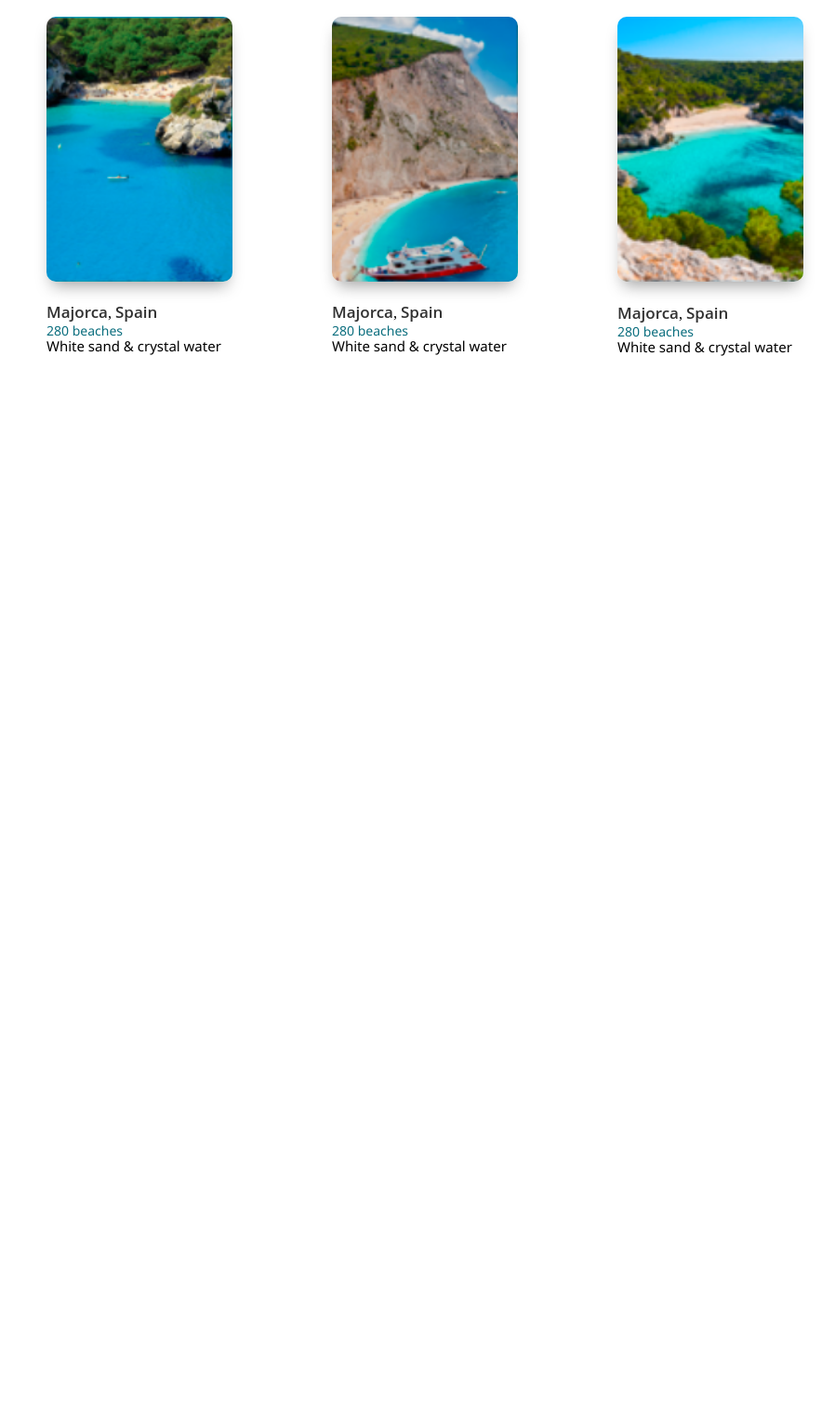
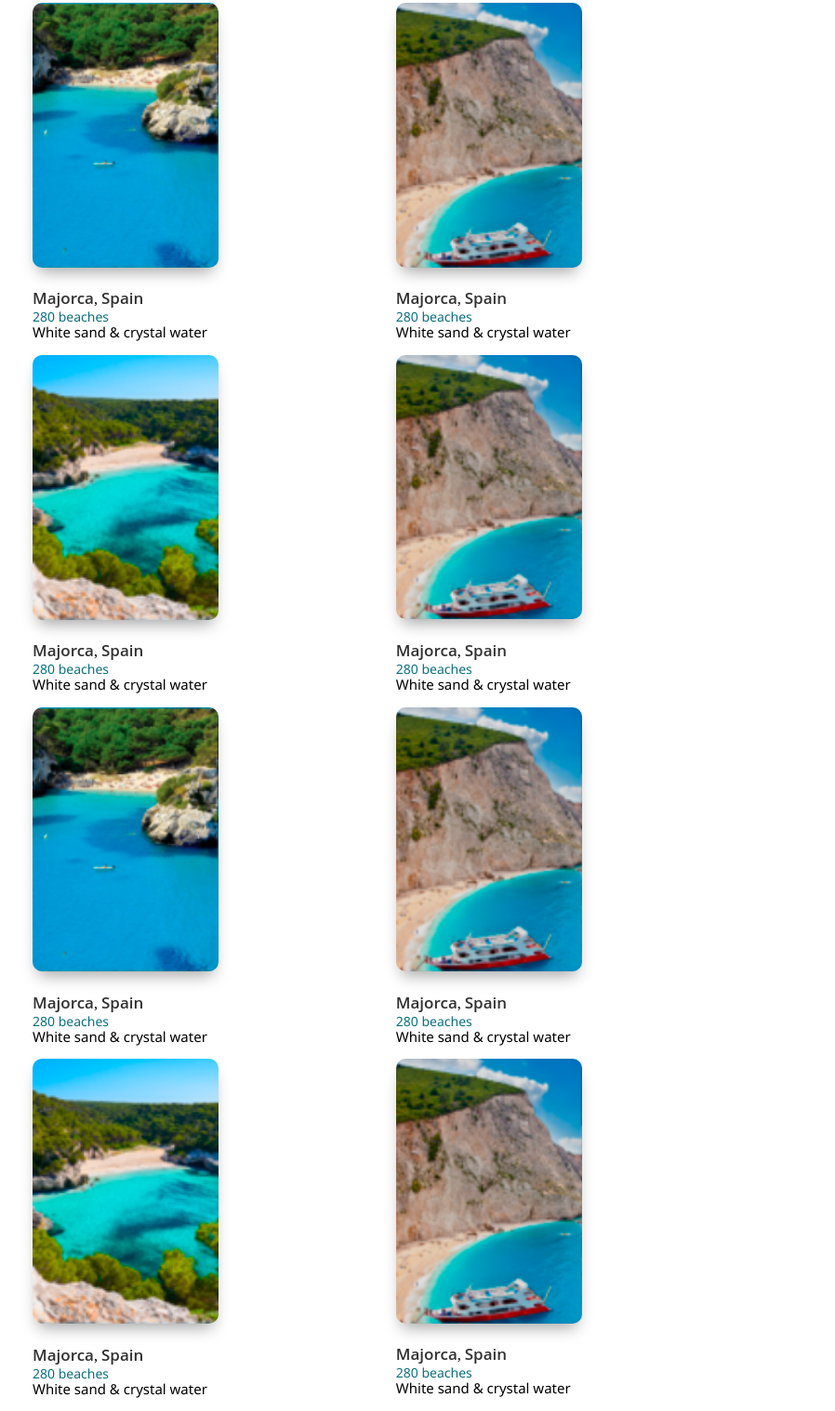
Before and after one commit to zin4ik/BS_main, a plain HTML site: page index.html in a window 1280 px wide. Shown: the part 1497-3015 px from the top of the page at 93% size, without its empty margins (183-1081 px from the left). Before the commit the page ends 1909 px from the top, so only its background shows below. Drawn offline with nearby package versions, Linux system fonts and the light colour scheme.

Commit message:
add gallery

```diff
--- a/index.html
+++ b/index.html
@@ -420,6 +420,111 @@
   </div>
   <!-- /gallery-item -->
 
+  <!-- ======= 4 block====== -->
+  <div class="gallery-item">
+    <div class="gallery-item_block-img" >
+      <img src="/img/gallery2.png" alt="2" class="galery-item-img">
+    </div>
+   <ul class="gallery_descr-list">
+     <li class ="gallery_descr-item">
+       <span class="gallery_descr-sity">Majorca</span>,
+      <span class="gallery_descr-country">Spain</span>
+    </li>
+     <li class ="gallery_descr-item_day">
+       <span class="gallery_descr-days">280</span>
+       beaches</li>
+     <li class ="gallery_descr-item_natur">
+       <span class="gallery-descr-natur">White sand &
+      crystal water</span></li>
+   </ul>
+
+  </div>
+  <!-- /gallery-item -->
+
+  <!-- ======= 5 block====== -->
+  <div class="gallery-item">
+    <div class="gallery-item_block-img" >
+      <img src="/img/gallery1.png" alt="1" class="galery-item-img">
+    </div>
+   <ul class="gallery_descr-list">
+     <li class ="gallery_descr-item">
+       <span class="gallery_descr-sity">Majorca</span>,
+      <span class="gallery_descr-country">Spain</span>
+    </li>
+     <li class ="gallery_descr-item_day">
+       <span class="gallery_descr-days">280</span>
+       beaches</li>
+     <li class ="gallery_descr-item_natur">
+       <span class="gallery-descr-natur">White sand &
+      crystal water</span></li>
+   </ul>
+
+  </div>
+  <!-- /gallery-item -->
+
+  <!-- ======= 6 block====== -->
+  <div class="gallery-item">
+    <div class="gallery-item_block-img" >
+      <img src="/img/gallery2.png" alt="2" class="galery-item-img">
+    </div>
+   <ul class="gallery_descr-list">
+     <li class ="gallery_descr-item">
+       <span class="gallery_descr-sity">Majorca</span>,
+      <span class="gallery_descr-country">Spain</span>
+    </li>
+     <li class ="gallery_descr-item_day">
+       <span class="gallery_descr-days">280</span>
+       beaches</li>
+     <li class ="gallery_descr-item_natur">
+       <span class="gallery-descr-natur">White sand &
+      crystal water</span></li>
+   </ul>
+
+  </div>
+  <!-- /gallery-item -->
+  <!-- ======= 7 block====== -->
+  <div class="gallery-item">
+    <div class="gallery-item_block-img" >
+      <img src="/img/gallery3.png" alt="3" class="galery-item-img">
+    </div>
+   <ul class="gallery_descr-list">
+     <li class ="gallery_descr-item">
+       <span class="gallery_descr-sity">Majorca</span>,
+      <span class="gallery_descr-country">Spain</span>
+    </li>
+     <li class ="gallery_descr-item_day">
+       <span class="gallery_descr-days">280</span>
+       beaches</li>
+     <li class ="gallery_descr-item_natur">
+       <span class="gallery-descr-natur">White sand &
+      crystal water</span></li>
+   </ul>
+
+  </div>
+  <!-- /gallery-item -->
+
+  <!-- ======= 8 block====== -->
+  <div class="gallery-item">
+    <div class="gallery-item_block-img" >
+      <img src="/img/gallery2.png" alt="2" class="galery-item-img">
+    </div>
+   <ul class="gallery_descr-list">
+     <li class ="gallery_descr-item">
+       <span class="gallery_descr-sity">Majorca</span>,
+      <span class="gallery_descr-country">Spain</span>
+    </li>
+     <li class ="gallery_descr-item_day">
+       <span class="gallery_descr-days">280</span>
+       beaches</li>
+     <li class ="gallery_descr-item_natur">
+       <span class="gallery-descr-natur">White sand &
+      crystal water</span></li>
+   </ul>
+
+  </div>
+  <!-- /gallery-item -->
+
+
 </div>
 <!-- /.filters-block -->
 
--- a/scss/main.scss
+++ b/scss/main.scss
@@ -179,16 +179,17 @@ body {
   font-weight: 400;
 }
 ////Popular destinations
-.gallery-block{
+.gallery-block {
+  width: 70%;
   display: flex;
   flex-flow: row wrap;
   justify-content: space-between;
   align-items: flex-start;
 }
-.gallery-item{
+.gallery-item {
   max-width: 200px;
   min-height: 200px;
-    margin: 15px;
+
 }
 
 .gallery-item_block-img {
```
Also changed, not shown: css/main.css, css/main.min.css, 2 other files. Lines whose indentation alone changed are shown as unchanged.
